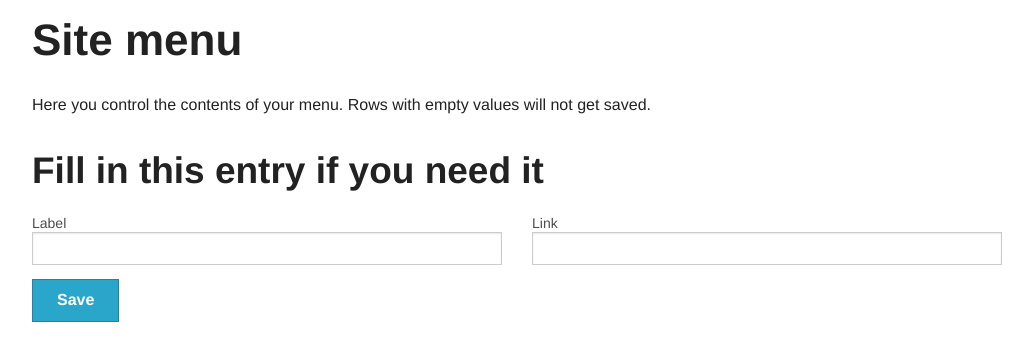
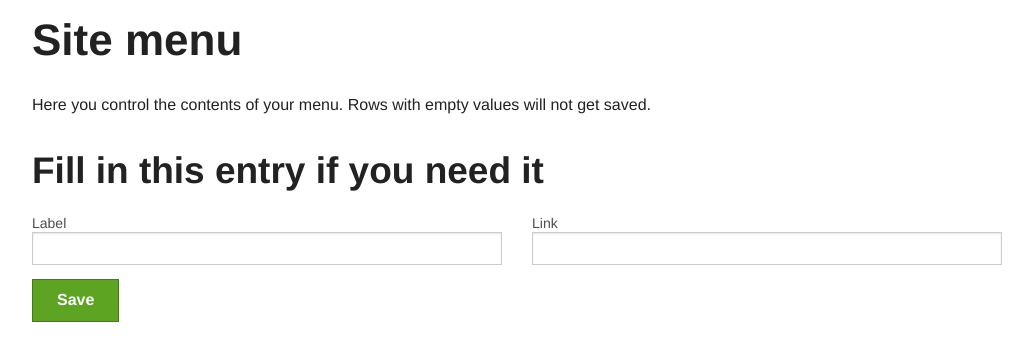
Before and after one commit to abal09/samklang, a Flask app: page /menu/ in a window 1280 px wide. Shown: the top 361 px of the page, without its empty margins (123-1156 px from the left). Run offline with Flask 2, Linux system fonts and the light colour scheme; data that the repository does not hold is empty; some libraries are stand-ins or nearby versions.

Commit message:
Use the same buttons for editing page as everywhere else

```diff
--- a/app.py
+++ b/app.py
@@ -285,7 +285,7 @@ def menu():
                 if text and link:
                     g.site.menu_links.append(MenuLink(text=text, link=link))
             g.site.save()
-        return redirect(url_for("menu"))
+        return redirect(url_for("index"))
 
     return render_template("menu.html", menu_links=g.site.menu_links)
 
--- a/templates/menu.html
+++ b/templates/menu.html
@@ -2,10 +2,18 @@
 
 {% block title %}{% trans %}Site menu{% endtrans %}{% endblock %}
 
+{% block context_menu %}
+{% if g.site.domain == g.user %}
+<li class="has-form">
+<a class="button success" onclick="$('#primary-form').submit()">{% trans %}Save{% endtrans %}</a>
+</li>
+{% endif %}
+{% endblock %}
+
 {% block main %}
 <h1>{% trans %}Site menu{% endtrans %}</h1>
 <p>{% trans %}Here you control the contents of your menu. Rows with empty values will not get saved.{% endtrans %}</p>
-<form method="POST">
+<form method="POST" id="primary-form">
 {% for menu_link in menu_links %}
 <div class="row">
     <div class="small-12 columns">
@@ -36,7 +44,7 @@
 </div>
 <div class="row">
     <div class="small-12 columns">
-        <button type="submit">{% trans %}Save{% endtrans %}</button>
+        <button type="submit" class="success">{% trans %}Save{% endtrans %}</button>
     </div>
 </div>
 </form>
```
